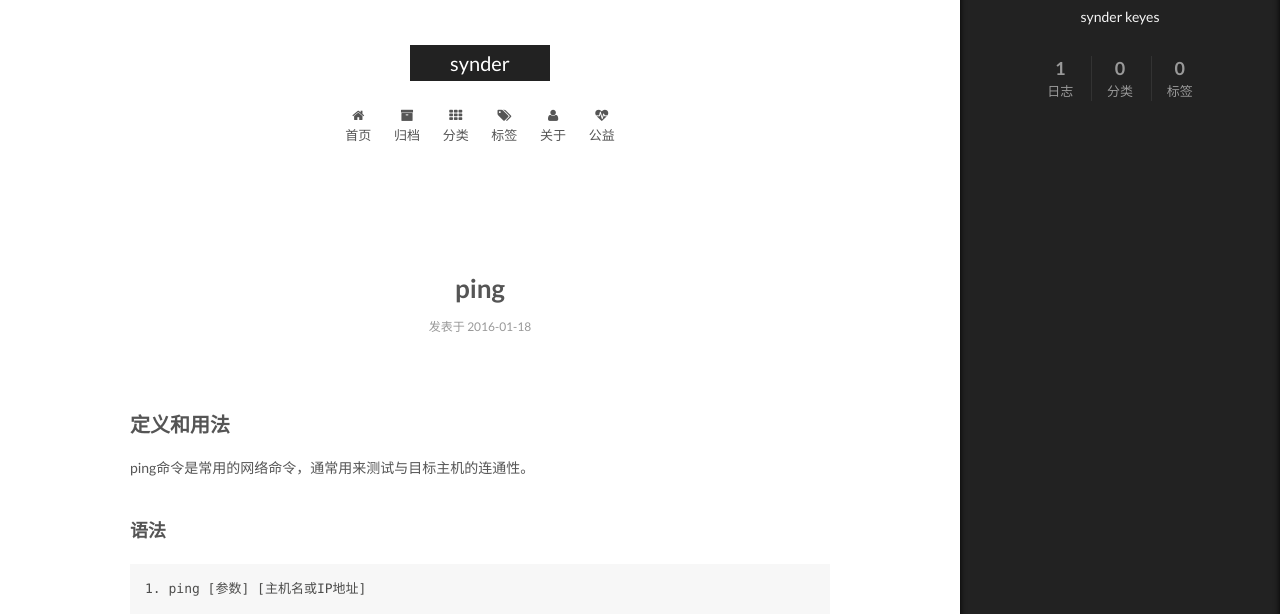
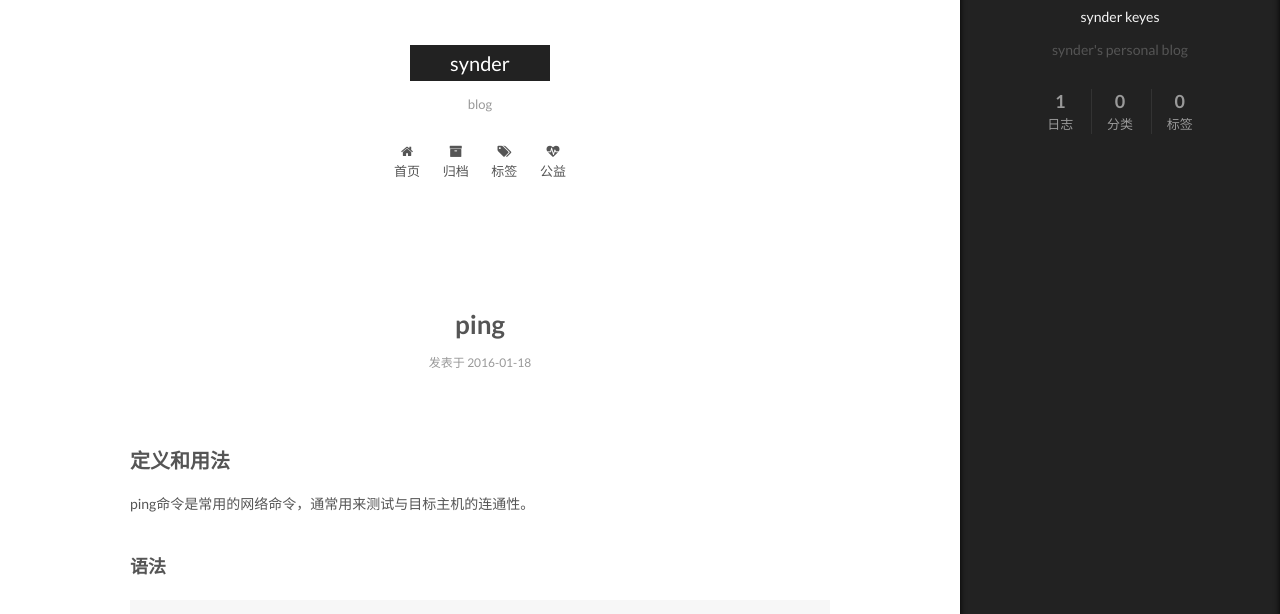
Before and after one commit to synder/synder.github.io, a plain HTML site: page index.html in a window 1280 px wide. Both pictures are taken after a click on the element 1217 px from the left and 742 px from the top of the page. Shown: the part 58-672 px from the top of the page. Drawn offline with Linux system fonts and the light colour scheme.

Commit message:
Site updated: 2016-01-18 20:59:22

```diff
--- a/css/main.css
+++ b/css/main.css
@@ -1543,7 +1543,7 @@ pre .javascript .function {
   width: 4px;
   height: 4px;
   border-radius: 50%;
-  background: #034624;
+  background: #0e03ff;
 }
 .sidebar-nav {
   margin: 0 0 20px;
--- a/index.html
+++ b/index.html
@@ -57,15 +57,15 @@
 
 
 
-<meta name="description">
+<meta name="description" content="synder&apos;s personal blog">
 <meta property="og:type" content="website">
 <meta property="og:title" content="synder">
 <meta property="og:url" content="https://synder.github.com/index.html">
 <meta property="og:site_name" content="synder">
-<meta property="og:description">
+<meta property="og:description" content="synder&apos;s personal blog">
 <meta name="twitter:card" content="summary">
 <meta name="twitter:title" content="synder">
-<meta name="twitter:description">
+<meta name="twitter:description" content="synder&apos;s personal blog">
 
 
 
@@ -118,7 +118,7 @@
       <span class="logo-line-after"><i></i></span>
     </a>
   </div>
-  <p class="site-subtitle"></p>
+  <p class="site-subtitle">blog</p>
 </div>
 
 <div class="site-nav-toggle">
@@ -156,32 +156,12 @@
         </li>
 
 
-        <li class="menu-item menu-item-categories">
-          <a href="/categories" rel="section">
-
-              <i class="menu-item-icon fa fa-th fa-fw"></i> <br />
-
-            分类
-          </a>
-        </li>
-
-
         <li class="menu-item menu-item-tags">
           <a href="/tags" rel="section">
 
               <i class="menu-item-icon fa fa-tags fa-fw"></i> <br />
 
             标签
-          </a>
-        </li>
-
-
-        <li class="menu-item menu-item-about">
-          <a href="/about" rel="section">
-
-              <i class="menu-item-icon fa fa-user fa-fw"></i> <br />
-
-            关于
           </a>
         </li>
 
@@ -367,7 +347,7 @@
                src="/images/default_avatar.jpg"
                alt="synder keyes" />
           <p class="site-author-name" itemprop="name">synder keyes</p>
-          <p class="site-description motion-element" itemprop="description"></p>
+          <p class="site-description motion-element" itemprop="description">synder's personal blog</p>
         </div>
         <nav class="site-state motion-element">
           <div class="site-state-item site-state-posts">
@@ -378,10 +358,10 @@
           </div>
 
           <div class="site-state-item site-state-categories">
-            <a href="/categories">
+
               <span class="site-state-item-count">0</span>
               <span class="site-state-item-name">分类</span>
-              </a>
+
           </div>
 
           <div class="site-state-item site-state-tags">
```
Also changed, not shown: 2016/01/18/ping/index.html (+4 -24 lines), archives/2016/01/index.html (+7 -27 lines), archives/2016/index.html (+7 -27 lines), archives/index.html (+7 -27 lines).
